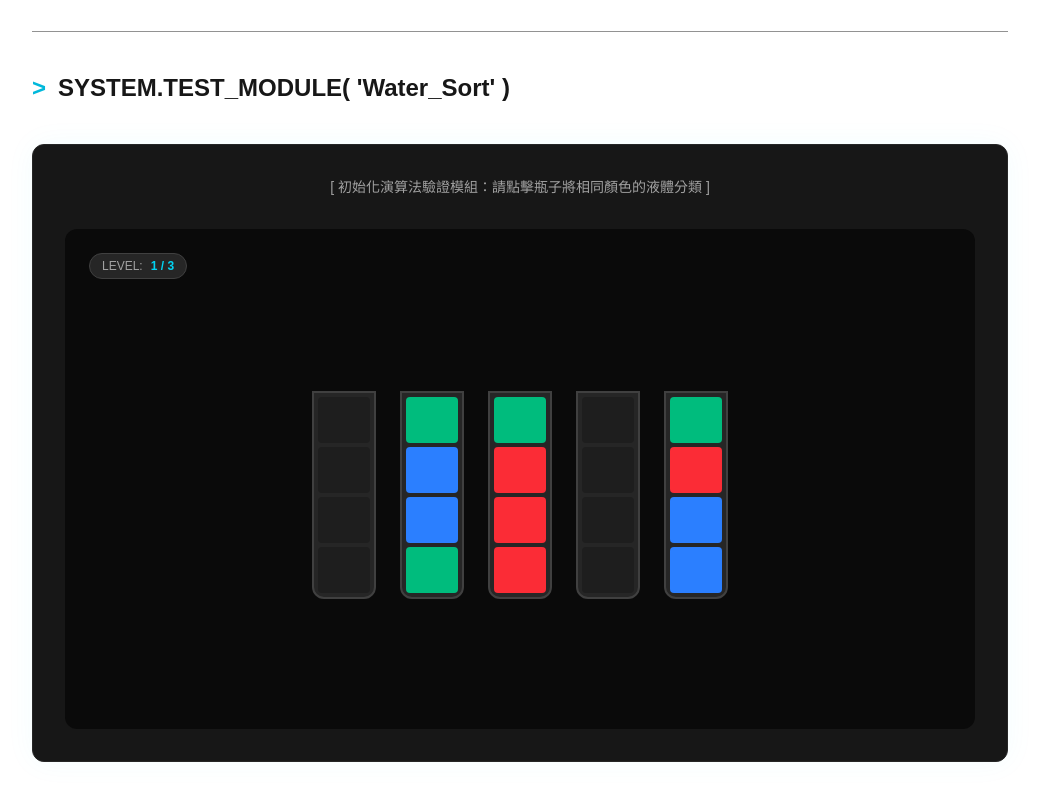
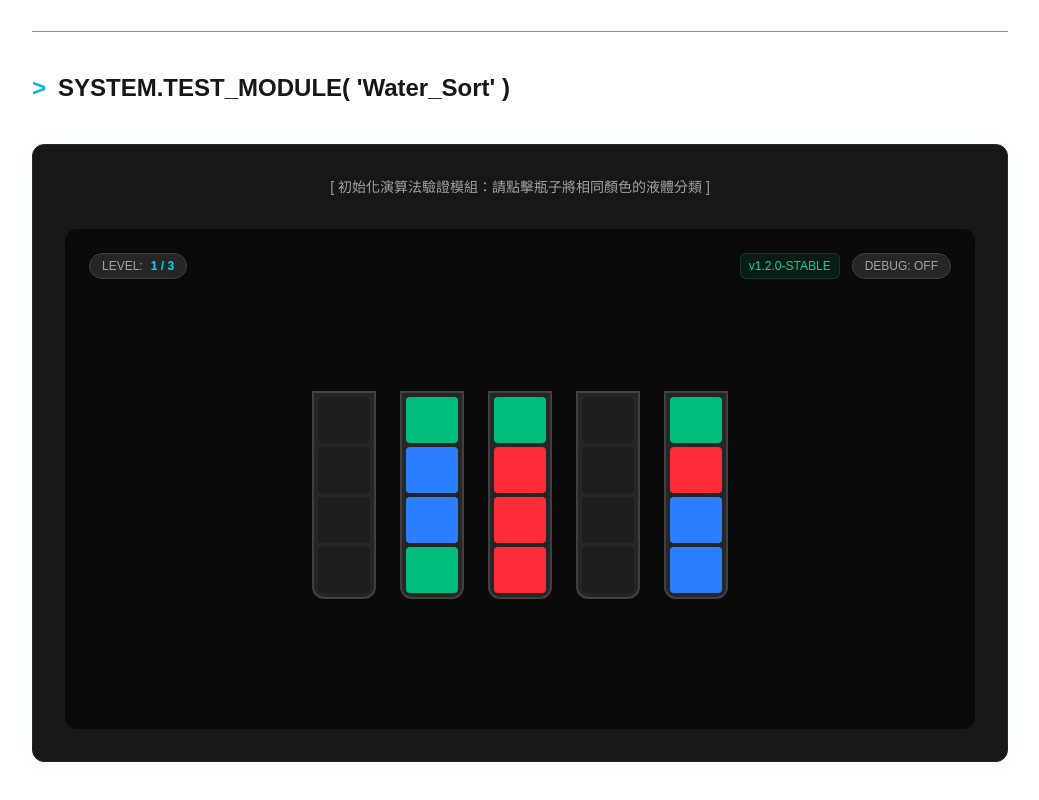
Before and after one commit to YusukeWu0903/my_portfolio, a Next.js app: page / in a window 1280 px wide. Shown: the part 1336-2136 px from the top of the page, without its empty margins (120-1159 px from the left). Built offline with nearby package versions, Linux system fonts and the light colour scheme.

Commit message:
fix: resolve useEffect setState lint error and stabilize WaterSort component

```diff
--- a/app/WaterSort.tsx
+++ b/app/WaterSort.tsx
@@ -13,7 +13,7 @@ const COLOR_MAP: { [key: string]: string } = {
   O: "bg-orange-500",
 };
 
-// 獨立的反向推演生成器：確保 100% 可解，並真正打亂顏色
+// 獨立的反向推演生成器
 function generateLevel(numColors = 4, numEmpty = 2, shuffleSteps = 60) {
   const colors = Object.keys(COLOR_MAP);
   const selectedColors = colors.slice(0, numColors);
@@ -52,12 +52,13 @@ function generateLevel(numColors = 4, numEmpty = 2, shuffleSteps = 60) {
 }
 
 export default function WaterSort() {
+  const MAX_LEVELS = 3;
   const [currentLevel, setCurrentLevel] = useState(1);
-  const MAX_LEVELS = 3;
 
   const [gameState, setGameState] = useState<string[][]>(() => generateLevel(3, 2, 60));
   const [selectedBottle, setSelectedBottle] = useState<number | null>(null);
   const [isWon, setIsWon] = useState(false);
+  const [isDebug, setIsDebug] = useState(false);
 
   const initGame = useCallback((level: number) => {
     const numColors = level + 2;
@@ -120,9 +121,20 @@ export default function WaterSort() {
 
   return (
     <div className="flex flex-col items-center justify-center p-8 bg-neutral-950 min-h-[500px] text-neutral-100 rounded-xl relative">
-
       <div className="absolute top-6 left-6 inline-flex items-center gap-2 px-3 py-1 rounded-full bg-neutral-800 border border-neutral-700 text-neutral-400 text-xs font-mono">
         LEVEL: <span className="text-cyan-400 font-bold">{currentLevel} / {MAX_LEVELS}</span>
+      </div>
+
+      <div className="absolute top-6 right-6 flex items-center gap-3">
+        <span className="text-emerald-400 font-mono text-xs px-2 py-1 bg-emerald-500/10 rounded-md border border-emerald-500/20">
+          v1.2.0-STABLE
+        </span>
+        <button
+          onClick={() => setIsDebug(!isDebug)}
+          className="px-3 py-1 rounded-full bg-neutral-800 border border-neutral-700 text-neutral-400 text-xs font-mono hover:text-white transition-colors"
+        >
+          DEBUG: {isDebug ? "ON" : "OFF"}
+        </button>
       </div>
 
       {isWon && (
@@ -157,12 +169,10 @@ export default function WaterSort() {
           <div
             key={idx}
             onClick={() => handleBottleClick(idx)}
-            /* 修正點 1：將 flex-col-reverse 改為標準的 flex-col */
             className={`w-16 h-52 border-2 border-neutral-700 rounded-b-xl flex flex-col p-1 gap-1 cursor-pointer transition-all duration-300 ${
               selectedBottle === idx ? "-translate-y-4 ring-2 ring-cyan-400 bg-neutral-900 shadow-[0_0_15px_rgba(34,211,238,0.2)]" : "bg-neutral-800"
             }`}
           >
-            {/* 修正點 2：強制用 [3, 2, 1, 0] 的順序由上往下渲染，確保水疊加的方向 100% 正確 */}
             {[3, 2, 1, 0].map((layerIdx) => (
               <div
                 key={layerIdx}
@@ -174,6 +184,18 @@ export default function WaterSort() {
           </div>
         ))}
       </div>
+
+      {isDebug && (
+        <div className="w-full max-w-3xl mt-12 p-4 bg-neutral-900 border border-red-500/50 rounded-lg text-xs font-mono text-green-400 overflow-auto max-h-64 shadow-[0_0_15px_rgba(239,68,68,0.1)]">
+          <p className="text-red-400 mb-2 border-b border-red-500/30 pb-1">[ SYSTEM_DEBUGGER_ACTIVE - VERSION 1.2.0 (STABLE) ]</p>
+          <div className="flex gap-8 mb-4">
+            <p>Selected Bottle: <span className="text-white font-bold">{selectedBottle !== null ? selectedBottle : "null"}</span></p>
+            <p>Is Won: <span className="text-white font-bold">{isWon.toString()}</span></p>
+          </div>
+          <p className="mb-1">Current State Array (gameState):</p>
+          <pre className="text-green-300">{JSON.stringify(gameState, null, 2)}</pre>
+        </div>
+      )}
     </div>
   );
 }
--- a/app/page.tsx
+++ b/app/page.tsx
@@ -1,4 +1,4 @@
-import WaterSort from './WaterSort';
+import WaterSort from "./WaterSort";
 
 export default function Home() {
   return (
```
